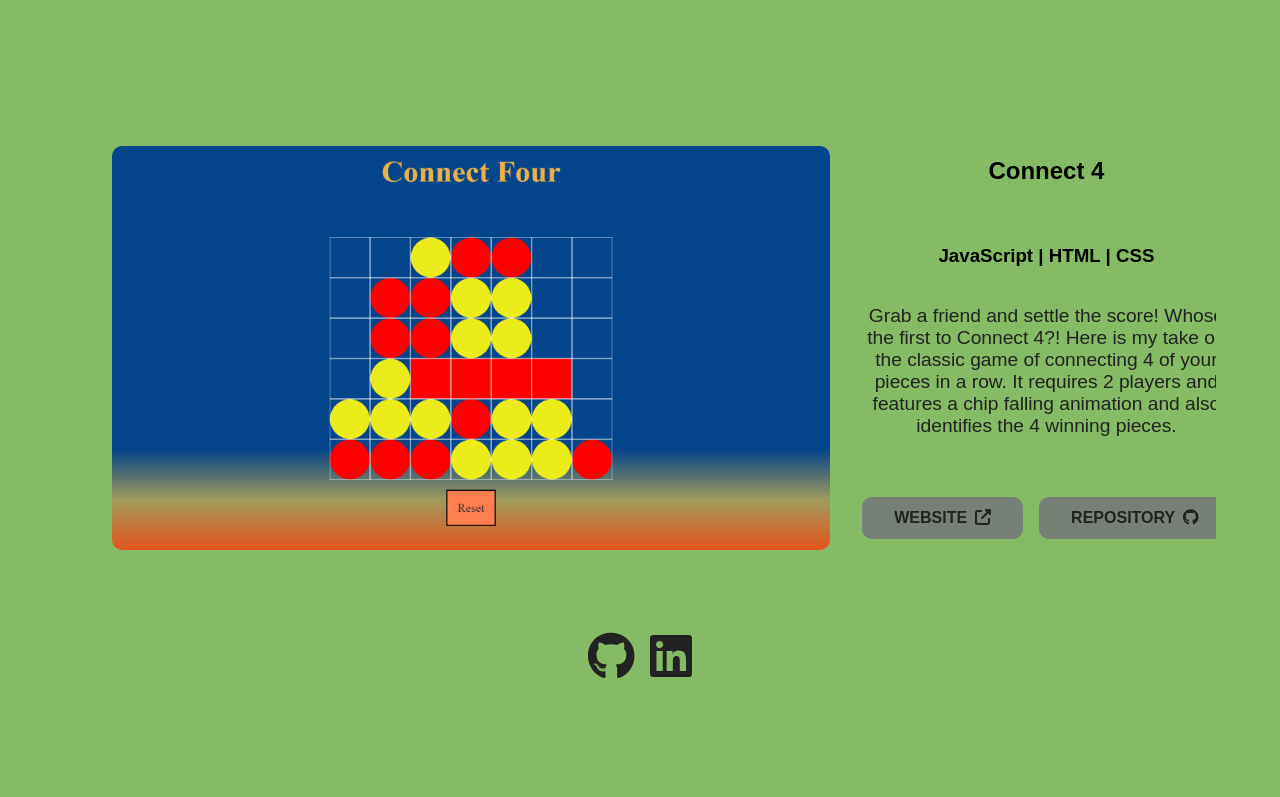
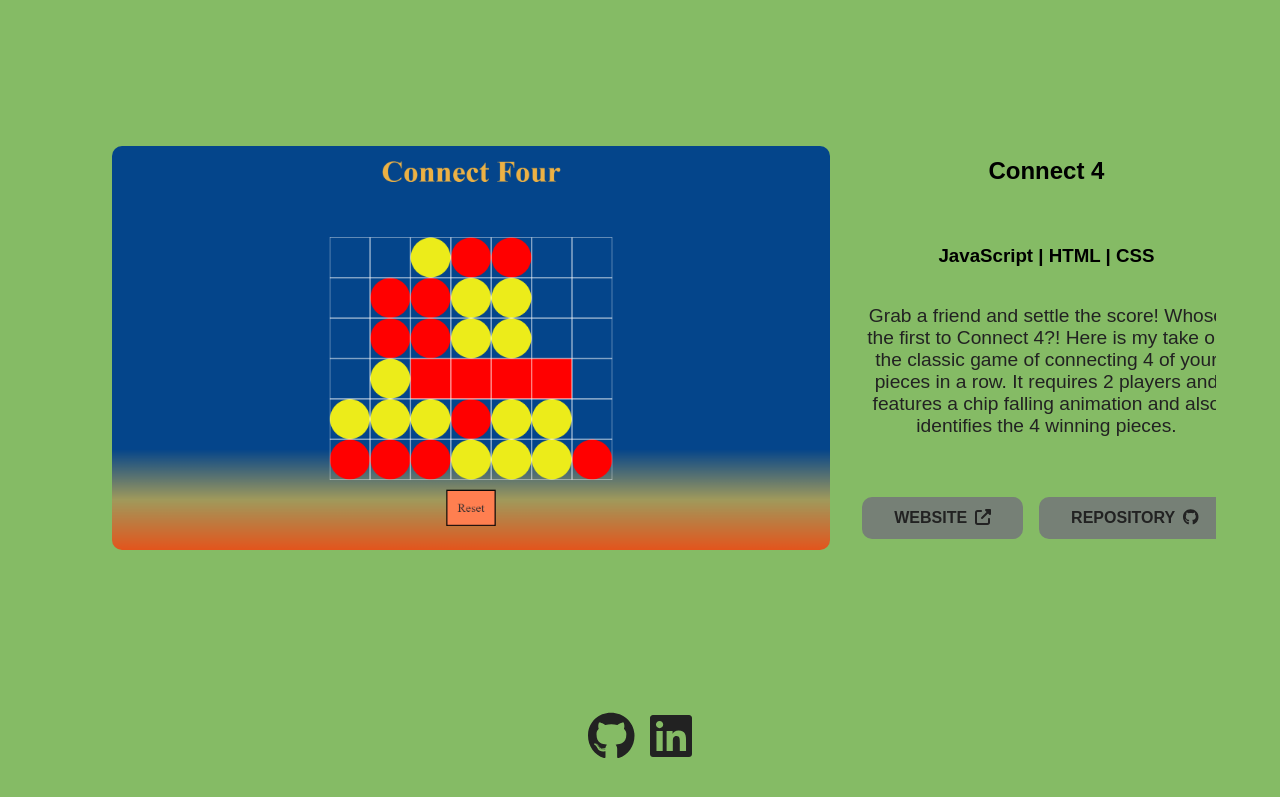
Before and after one commit to SilverPrius/LH-Portfolio, a React (Create React App) app: page /projects in a window 1280 px wide. Shown: the part 1300-2097 px from the top of the page. Before the commit the page ends 1985 px from the top, so only its background shows below. Built offline with nearby package versions, Linux system fonts and the light colour scheme.

Commit message:
Udated document title and some CSS

```diff
--- a/public/index.html
+++ b/public/index.html
@@ -22,7 +22,7 @@
       work correctly both with client-side routing and a non-root public URL.
       Learn how to configure a non-root public URL by running `npm run build`.
     -->
-  <title>React App</title>
+  <title>Long Hoang's Portfolio</title>
 </head>
 
 <body>
--- a/src/components/footer.css
+++ b/src/components/footer.css
@@ -10,4 +10,5 @@
     justify-content: space-between;
     gap: 1rem;
     font-size: 3rem;
+    padding-bottom: 2rem;
 }
--- a/src/pages/Projects/projects.css
+++ b/src/pages/Projects/projects.css
@@ -8,6 +8,7 @@
   width: 90%;
   max-width: 1200px;
   margin: 0 auto;
+  padding-bottom: 5rem;
 }
 
 .projects-title {
```
